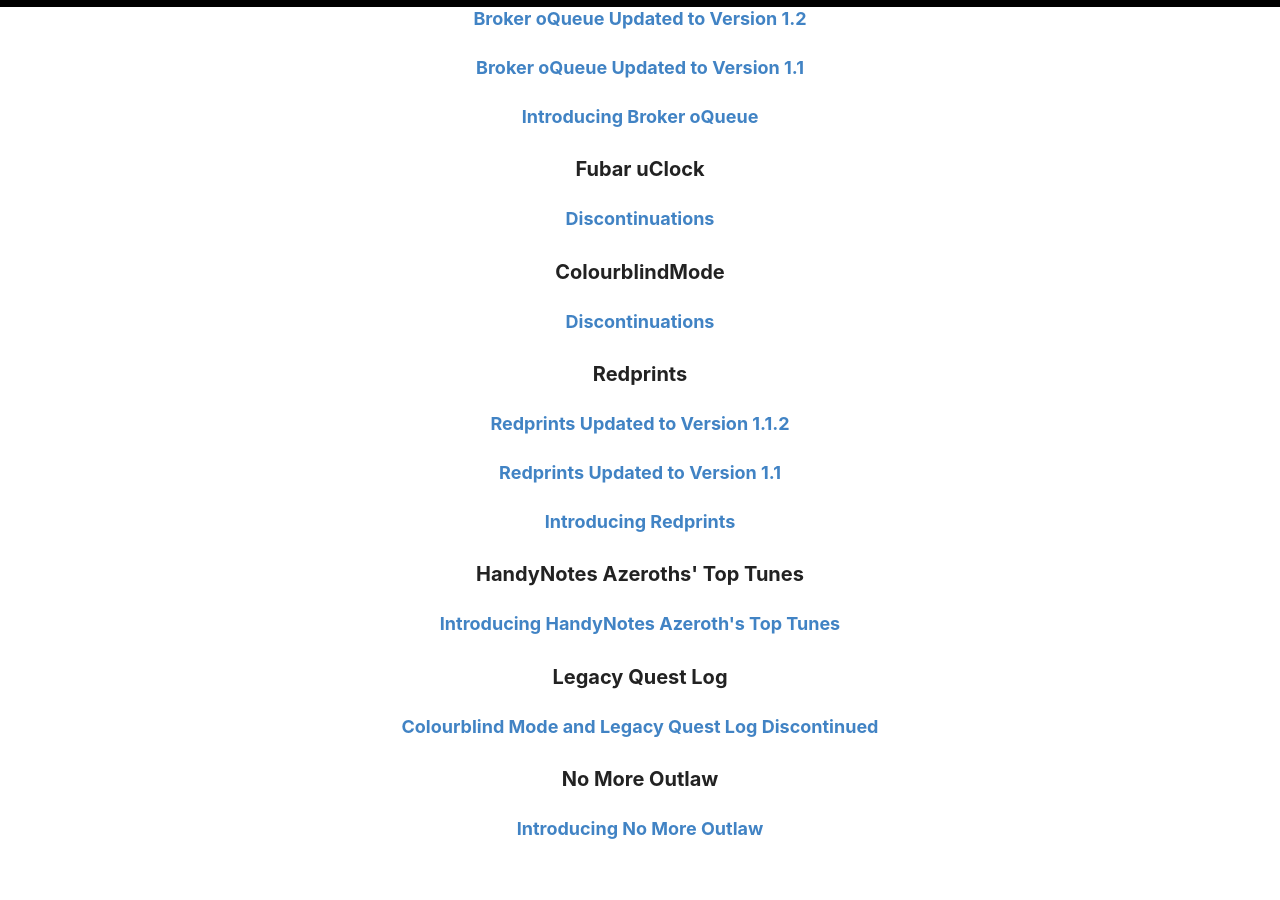
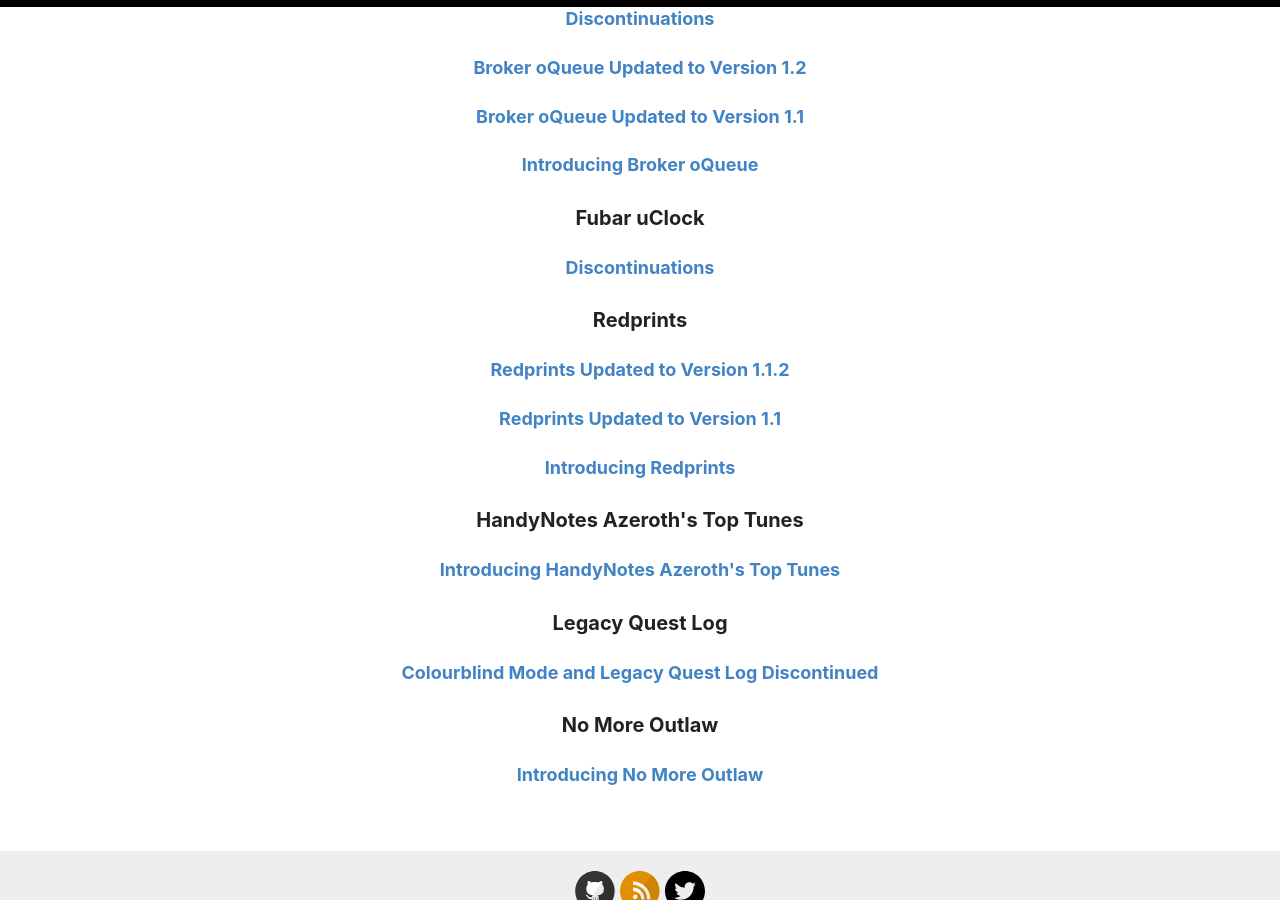
Before and after one commit to Ravendwyr/ravendwyr.github.io, a Jekyll site: the page built from _pages/categories.md, in a window 1280 px wide and 900 px high, scrolled down 3765 px. Built offline with Jekyll 4.4.1, drawn with Linux system fonts in a browser that asks for light colours.

Commit message:
Tweaked some category names.

```diff
--- a/_posts/2014-10-10-discontinuations.md
+++ b/_posts/2014-10-10-discontinuations.md
@@ -1,7 +1,7 @@
 ---
 layout: post
 title: Discontinuations
-categories: [Broker oQueue, Fubar uClock, ColourblindMode]
+categories: [Broker oQueue, Fubar uClock, Colourblind Mode]
 ---
 
 With the announcement of Patch 6.0 going live on October 15th, I am officially discontinuing three of my smaller projects.  As of today, Broker oQueue, FuBar uClock and Colourblind Mode are now in an end-of-life state and will no longer receive updates.
--- a/_posts/2015-4-23-introducing-handynotes-azeroths-top-tunes.md
+++ b/_posts/2015-4-23-introducing-handynotes-azeroths-top-tunes.md
@@ -1,7 +1,7 @@
 ---
 layout: post
 title: Introducing HandyNotes Azeroth's Top Tunes
-categories: [HandyNotes Azeroths' Top Tunes]
+categories: [HandyNotes Azeroth's Top Tunes]
 ---
 
 <script>const whTooltips = { colorLinks: false, iconizeLinks: false, renameLinks: false };</script>
```
